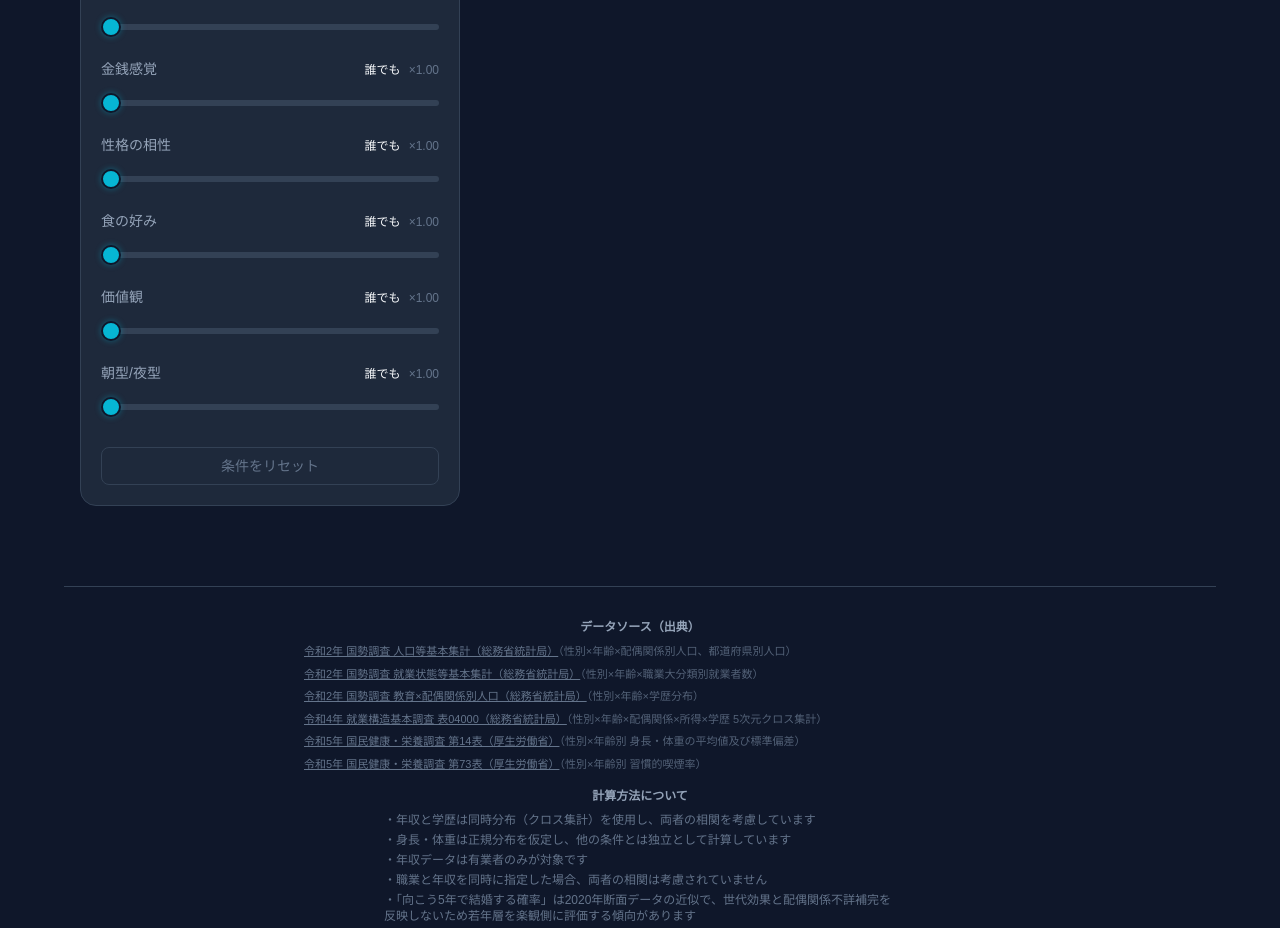
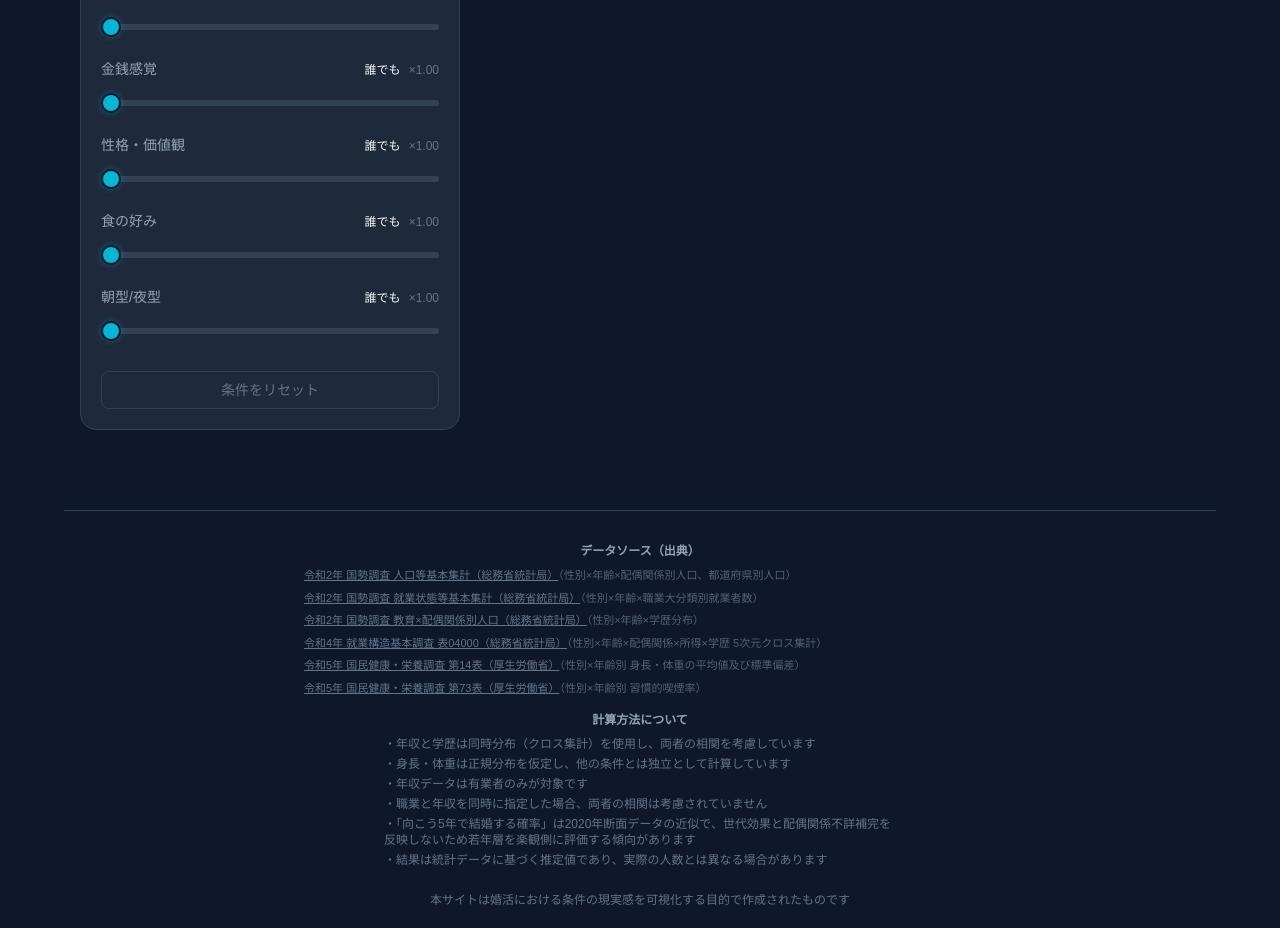
Before and after one commit to Kota1021/PeopleFilter, a React (Vite) app: page / in a window 1280 px wide. Shown: the part 1540-2468 px from the top of the page. Built offline with nearby package versions, Linux system fonts and the light colour scheme.

Commit message:
性格・価値観に一本化

```diff
--- a/src/constants/filterOptions.ts
+++ b/src/constants/filterOptions.ts
@@ -93,9 +93,8 @@ export const DRINKING_OPTIONS = [
 export const COMPATIBILITY_AXES = [
   { key: 'looks' as const, label: '顔立ち' },
   { key: 'money' as const, label: '金銭感覚' },
-  { key: 'personality' as const, label: '性格の相性' },
+  { key: 'personality' as const, label: '性格・価値観' },
   { key: 'food' as const, label: '食の好み' },
-  { key: 'values' as const, label: '価値観' },
   { key: 'lifestyle' as const, label: '朝型/夜型' },
 ] as const
 
--- a/src/store/filterStore.ts
+++ b/src/store/filterStore.ts
@@ -16,7 +16,6 @@ const defaultCompatibility: Compatibility = {
   money: 0,
   personality: 0,
   food: 0,
-  values: 0,
   lifestyle: 0,
 }
 
@@ -43,7 +42,7 @@ function isValidRange(v: unknown): v is [number, number] {
 function isValidCompatibility(v: unknown): v is Compatibility {
   if (v == null || typeof v !== 'object') return false
   const c = v as Record<string, unknown>
-  const axes: CompatibilityAxis[] = ['looks', 'money', 'personality', 'food', 'values', 'lifestyle']
+  const axes: CompatibilityAxis[] = ['looks', 'money', 'personality', 'food', 'lifestyle']
   return axes.every(a => typeof c[a] === 'number' && c[a] >= 0 && (c[a] as number) <= 5)
 }
 
--- a/src/store/types.ts
+++ b/src/store/types.ts
@@ -4,7 +4,7 @@ export type ChildrenDesire = 'any' | 'want' | 'no'
 export type SmokingPref = 'any' | 'nonsmoker'
 export type DrinkingPref = 'any' | 'none' | 'light'
 
-export type CompatibilityAxis = 'looks' | 'money' | 'personality' | 'food' | 'values' | 'lifestyle'
+export type CompatibilityAxis = 'looks' | 'money' | 'personality' | 'food' | 'lifestyle'
 
 export type Compatibility = Record<CompatibilityAxis, number>
 
```
Also changed, not shown: 1 other file (tests, documents, lock files or other folders).
